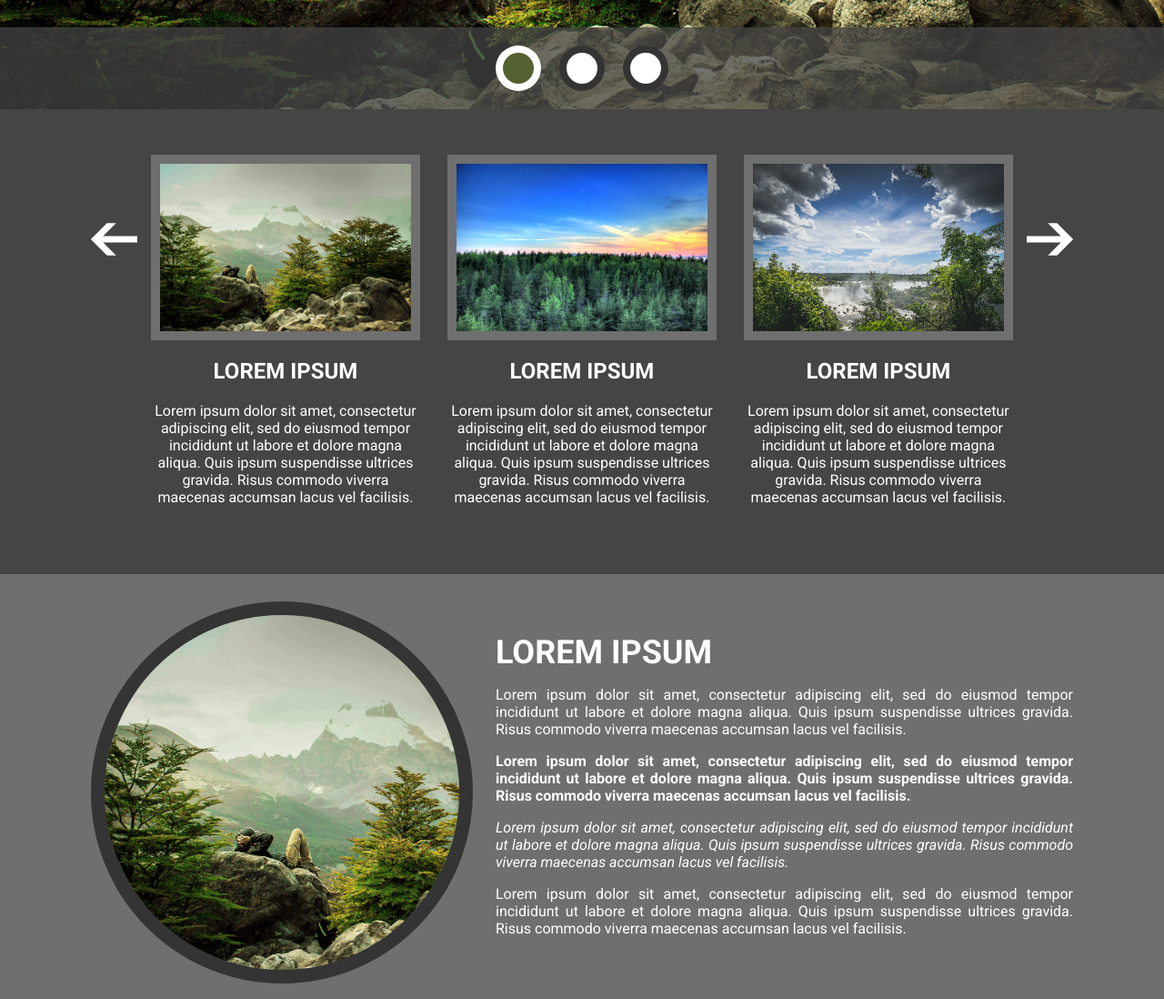
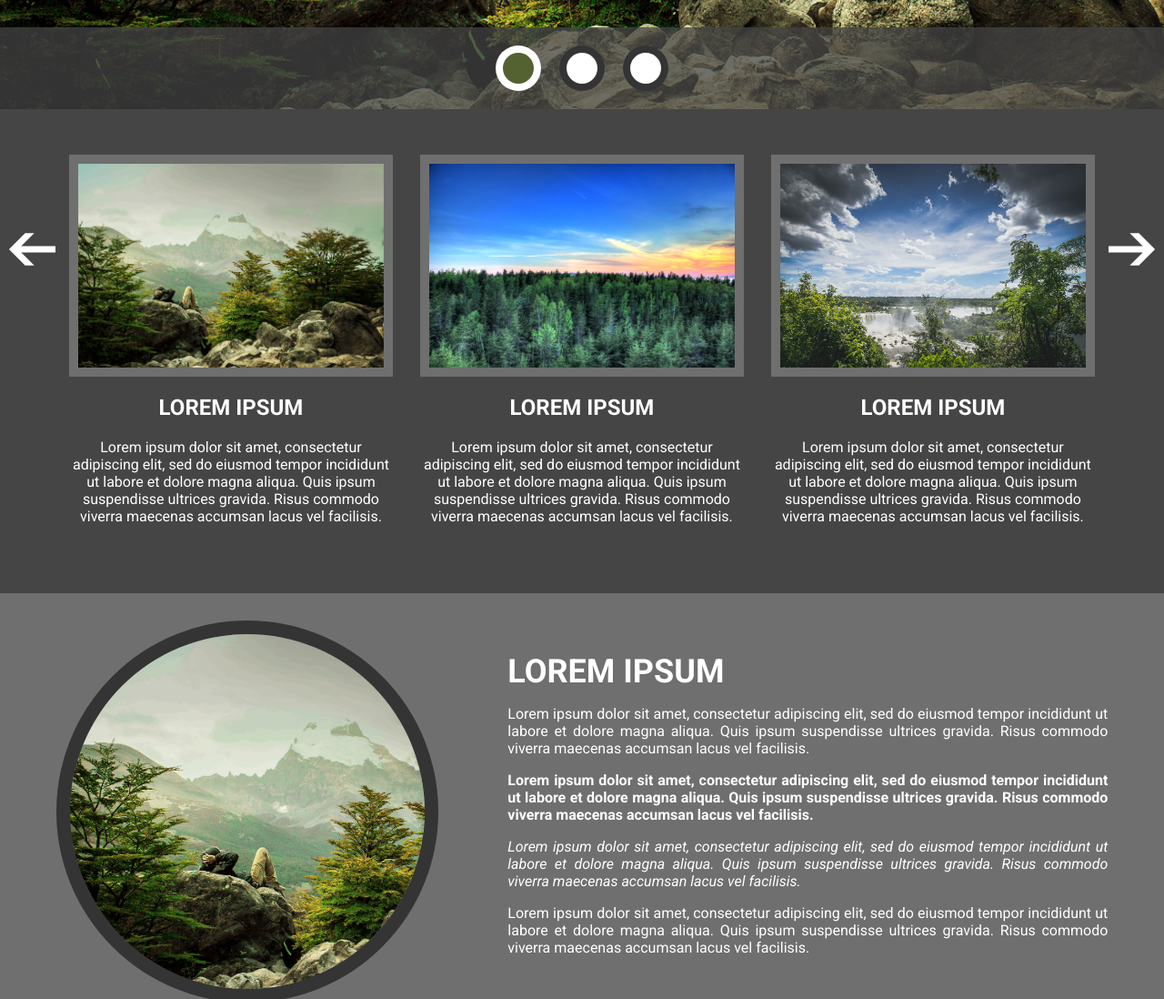
Before and after one commit to alexandreangeli/dot-vanilla-hiring-test, a plain HTML site: page index.html in a window 1280 px wide. Shown: the part 680-1778 px from the top of the page at 91% size. Drawn offline with Linux system fonts and the light colour scheme.

Commit message:
changed section paddings css

```diff
--- a/styles/index.css
+++ b/styles/index.css
@@ -26,11 +26,13 @@ html {
 }
 
 .page > * {
-  padding: 0px 10px;
+  padding-left: 10px;
+  padding-right: 10px;
 }
 @media screen and (min-width: 900px) {
   .page > * {
-    padding: 0 max(calc((100vw - 1336px) / 2), 100px);
+    padding-left: 0 Max(calc((100vw - 1336px) / 2), 100px);
+    padding-right: 0 Max(calc((100vw - 1336px) / 2), 100px);
   }
 }
 
```
